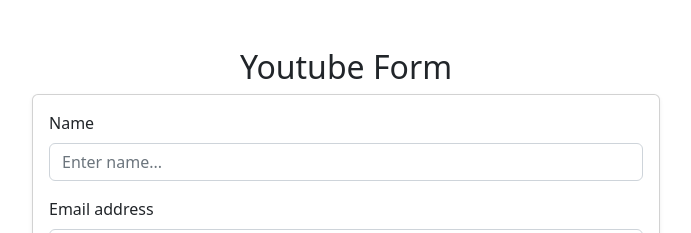
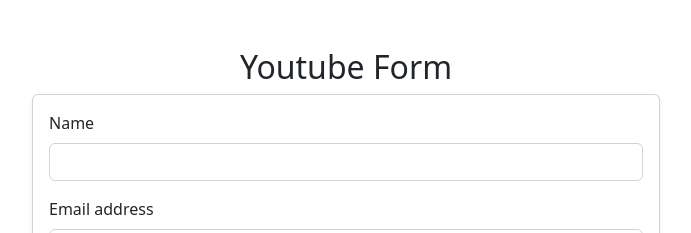
Before and after one commit to Febrianto752/practice-react-formik, a React (Create React App) app: page / in a window 1280 px wide. Shown: the top 233 px of the page, without its empty margins (294-985 px from the left). Built offline with nearby package versions, Linux system fonts and the light colour scheme.

Commit message:
learn use FastField Component

```diff
--- a/src/components/YoutubeForm/index.jsx
+++ b/src/components/YoutubeForm/index.jsx
@@ -1,4 +1,11 @@
-import { Formik, Form, Field, ErrorMessage, FieldArray } from "formik";
+import {
+  Formik,
+  Form,
+  Field,
+  ErrorMessage,
+  FieldArray,
+  FastField,
+} from "formik";
 import * as Yup from "yup";
 import { TextError } from "../";
 
@@ -46,14 +53,27 @@
                     <label htmlFor="name" className="form-label">
                       Name
                     </label>
-                    <Field
-                      type="text"
-                      id="name"
-                      name="name"
-                      className="form-control"
-                      placeholder="Enter name..."
-                    />
-                    <ErrorMessage name="name" component={TextError} />
+                    <FastField name="name">
+                      {(props) => {
+                        const { field, form, meta } = props;
+                        console.log("fast component");
+                        return (
+                          <>
+                            <input
+                              type="text"
+                              {...field}
+                              className="form-control"
+                              id="name"
+                            />
+                            {meta.touched && meta.error ? (
+                              <small className="text-danger">
+                                {meta.error}
+                              </small>
+                            ) : null}
+                          </>
+                        );
+                      }}
+                    </FastField>
                   </div>
                   <div className="mb-3">
                     <label htmlFor="email" class="form-label">
@@ -95,9 +115,10 @@
                   </div>
                   <div className="mb-3">
                     <label htmlFor="address">Address</label>
-                    <Field id="address" name="address">
+                    <Field name="address">
                       {(props) => {
                         const { field, form, meta } = props;
+                        console.log(field);
                         return (
                           <>
                             <input
@@ -115,7 +136,6 @@
                         );
                       }}
                     </Field>
-                    <ErrorMessage name="address" />
                   </div>
 
                   <div className="mb-3">
@@ -125,6 +145,10 @@
                       className="form-control"
                       id="facebook"
                       name="socials.facebook"
+                    />
+                    <ErrorMessage
+                      name="socials.facebook"
+                      component={TextError}
                     />
                   </div>
                   <div className="mb-3">
@@ -164,7 +188,6 @@
                     </label>
                     <FieldArray name="hobbies">
                       {(fieldArrayProps) => {
-                        console.log(fieldArrayProps); // output : {push: ƒ, pop: ƒ, swap: ƒ, move: ƒ, insert: ƒ, …}
                         const { push, remove, form } = fieldArrayProps;
                         const { values } = form;
                         const { hobbies } = values;
```
